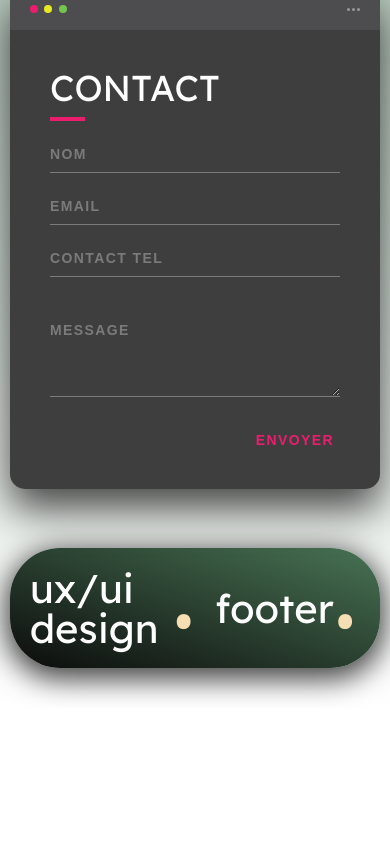
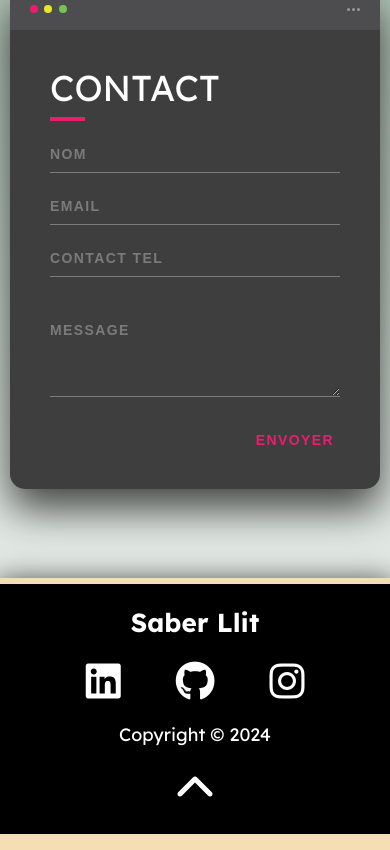
Before and after one commit to bersa-tech/projet_12_oc, a website: page index.html in a window 390 px wide. Shown: the part 1101-1951 px from the top of the page. Before the commit the page ends 1809 px from the top, so only its background shows below. Drawn offline with Linux system fonts and the light colour scheme.

Commit message:
footer ok / animations ok / responsive ok / header ok

```diff
--- a/assets/style-scss/_contact.scss
+++ b/assets/style-scss/_contact.scss
@@ -7,7 +7,7 @@
   height: 540px;
 
   &-container {
-    animation: appear1 3.4s ease 0s 1 normal forwards;
+    animation: appear1 2s ease 0s 1 normal forwards;
     margin: auto;
     flex: 0 1 700px;
     padding: 10px;
--- a/assets/style-scss/_footer.scss
+++ b/assets/style-scss/_footer.scss
@@ -1,36 +1,91 @@
 footer {
   display: flex;
-  background: linear-gradient(to bottom left, #487354, rgba(0, 0, 0, 0.951));
-  height: 150px;
-  width: 90%;
-  margin: 40px auto; // Centrage horizontal du header
+  background: black;
+  //background: linear-gradient(to bottom left, #487354, rgba(0, 0, 0, 0.951));
+  height: 250px;
+  width: 100%;
+  margin: 0 auto; // Centrage horizontal du header
   box-shadow: 0px 7px 29px 4px rgba(0, 0, 0, 0.75);
-  border-radius: 50px;
-  @include mobile {
-    width: 95%;
-    height: 120px;
+  border-top: wheat 6px solid;
+  border-bottom: wheat 16px solid;
+  margin-top: 70px;
+  flex-direction: column;
+  @include flex-center;
+  gap: 25px;
+  i {
+    color: white;
+    font-size: 40px;
+    transition: color 0.3s, transform 0.3s; /* Transition pour la couleur et la transformation */
   }
-  h2 {
+  i.fa-chevron-up {
+    animation: bounce 2s infinite; /* Animation rebond continu */
+    &:hover {
+      color: #ff79da; /* Exemple de couleur pour le survol */
+    }
+  }
+  h3 {
     @include flex-center;
-    width: fit-content;
+    width: 100%;
     color: white;
     font-family: $font1;
-    font-size: 50px;
-    font-weight: 400;
-    padding-left: 90px;
+    font-size: 32px;
+    font-weight: 700;
+    position: relative;
+    overflow: hidden;
+    animation: fadeInUp 2s ease forwards;
     @include mobile {
-      justify-content: flex-start;
-      width: 100%;
-      padding-left: 20px;
-      font-size: 40px;
-      font-weight: 400;
-    }
-    span {
-      // color: #ffc8c8;
-      color: wheat;
-      font-size: 100px;
-      padding-bottom: 34px;
-      //border: 1px solid red;
+      font-size: 26px;
     }
   }
+  // /* Ajout du shimmer effect */
+  // h3::before {
+  //   content: "";
+  //   position: absolute;
+  //   top: 0;
+  //   left: -150%;
+  //   width: 100%;
+  //   height: 100%;
+  //   background: linear-gradient(
+  //     120deg,
+  //     transparent,
+  //     rgba(255, 255, 255, 0.7),
+  //     transparent
+  //   );
+  //   transform: skewX(-25deg);
+  //   animation: shimmer 2s infinite;
+  // }
+  .Copyright {
+    @include flex-center;
+    width: 100%;
+    color: white;
+    font-family: $font1;
+    font-size: 18px;
+    font-weight: 400;
+  }
+  .social-icons {
+    display: flex;
+    list-style: none;
+    gap: 55px;
+    padding: 0;
+  }
+
+  .social-icons li a {
+    color: #333;
+    font-size: 24px;
+    transition: color 0.3s, transform 0.3s; /* Transition pour la couleur et le zoom */
+  }
+
+  /* Couleur au survol pour chaque icône */
+  .social-icons li a:hover .fa-linkedin {
+    color: #0077b5; /* Bleu LinkedIn */
+    transform: scale(1.3); /* Légère augmentation de la taille */
+  }
+  .social-icons li a:hover .fa-github {
+    color: #333333; /* Gris foncé GitHub */
+    transform: scale(1.3); /* Légère augmentation de la taille */
+  }
+  .social-icons li a:hover .fa-instagram {
+    color: #e4405f; /* Rose Instagram */
+    transform: scale(1.3); /* Légère augmentation de la taille */
+  }
 }
--- a/assets/style-scss/_keytexte.scss
+++ b/assets/style-scss/_keytexte.scss
@@ -109,3 +109,43 @@
     transform: scale(1);
   }
 } // ----------------------------------------------
+/* Animation de rebond */
+@keyframes bounce {
+  0%,
+  20%,
+  50%,
+  80%,
+  100% {
+    transform: translateY(0);
+  }
+  40% {
+    transform: translateY(-10px);
+  }
+  60% {
+    transform: translateY(-5px);
+  }
+}
+
+// ----------------------------------------------
+
+/* Animation de fade-in montée */
+@keyframes fadeInUp {
+  0% {
+    opacity: 0;
+    transform: translateY(20px);
+  }
+  100% {
+    opacity: 1;
+    transform: translateY(0);
+  }
+}
+
+/* Animation shimmer (reflet lumineux) */
+@keyframes shimmer {
+  0% {
+    left: -150%;
+  }
+  100% {
+    left: 150%;
+  }
+}
--- a/index.html
+++ b/index.html
@@ -6,6 +6,10 @@
     <link rel="stylesheet" href="/assets/css/reset.css" />
     <link rel="stylesheet" href="./assets/css/styles.css" />
     <link rel="shortcut icon" href="./assets/images/emoticone.ico" />
+    <link
+      rel="stylesheet"
+      href="https://cdnjs.cloudflare.com/ajax/libs/font-awesome/6.0.0-beta3/css/all.min.css"
+    />
   </head>
 
   <body>
@@ -14,7 +18,7 @@
     </div> -->
 
     <!-- header ok -->
-    <header>
+    <header id="header">
       <h1>Portfolio<span class="dotrose">.</span></h1>
       <!-- <span class="pc">💻</span> -->
     </header>
@@ -243,8 +247,34 @@
 
     <!-- Footer / en cours  -->
     <footer>
-      <h2>ux/ui design <span>.</span></h2>
-      <h2>footer <span>.</span></h2>
+      <h3>Saber Llit</h3>
+      <ul class="social-icons">
+        <li>
+          <a
+            href="https://linkedin.com"
+            target="_blank"
+            rel="noopener noreferrer"
+            ><i class="fab fa-linkedin"></i
+          ></a>
+        </li>
+        <li>
+          <a href="https://github.com" target="_blank" rel="noopener noreferrer"
+            ><i class="fab fa-github"></i
+          ></a>
+        </li>
+        <li>
+          <a
+            href="https://instagram.com"
+            target="_blank"
+            rel="noopener noreferrer"
+            ><i class="fab fa-instagram"></i
+          ></a>
+        </li>
+      </ul>
+      <h4 class="Copyright">Copyright © 2024</h4>
+      <a class="arrow-top" href="#header">
+        <i class="fa-solid fa-chevron-up"></i>
+      </a>
     </footer>
   </body>
 </html>
```
Also changed, not shown: assets/css/styles.css.
